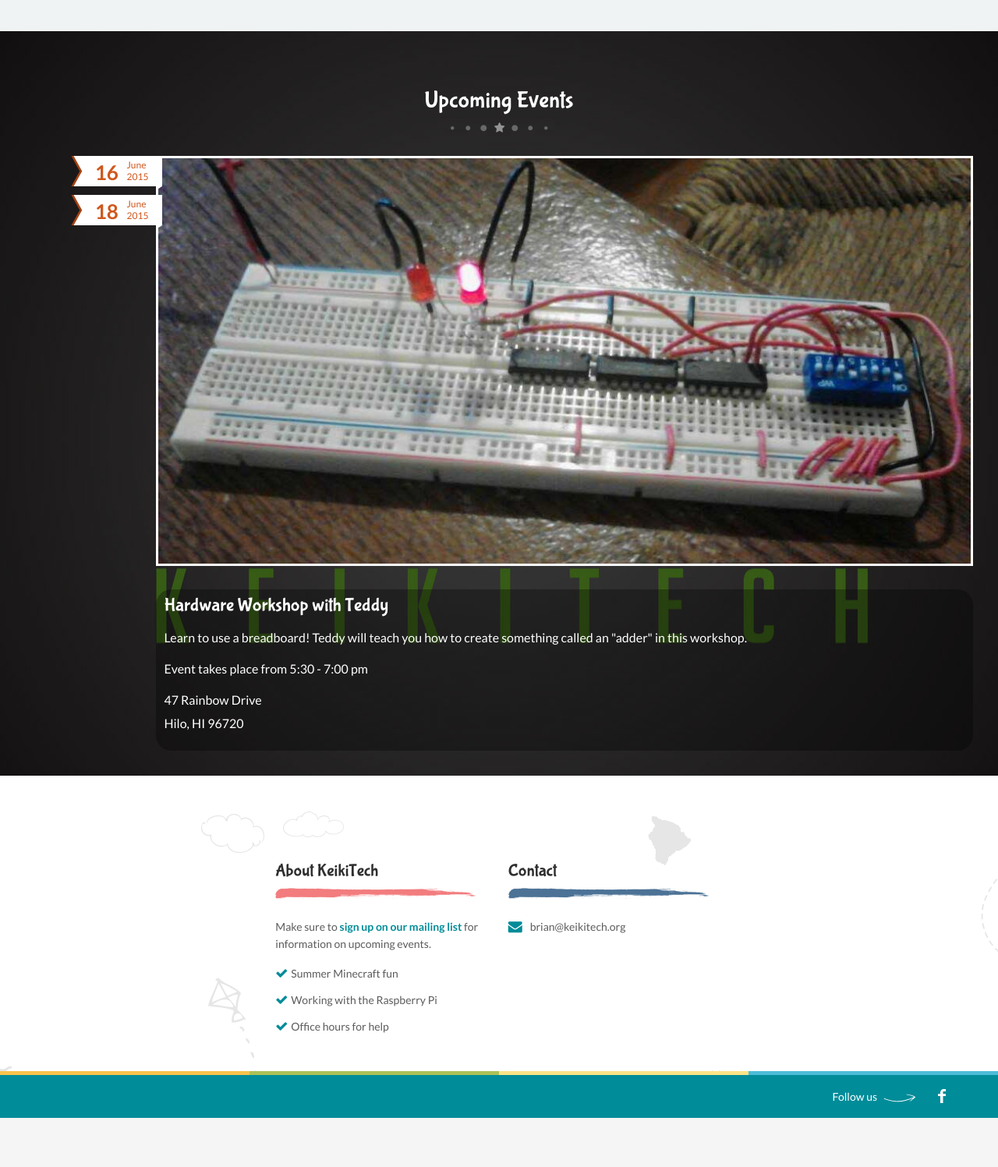
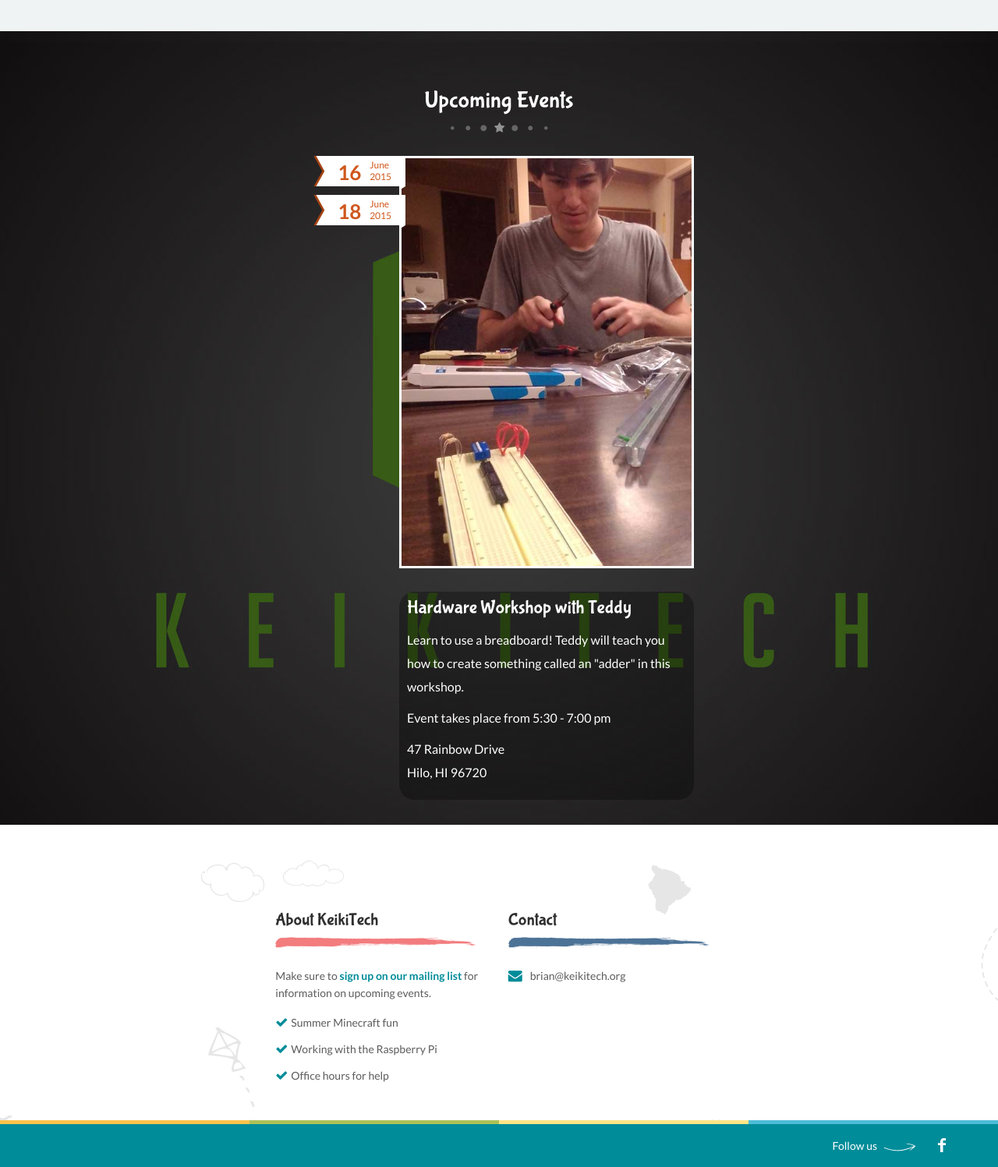
Before and after one commit to KeikiTech/keikitech.github.io, a PHP site: page / in a window 1280 px wide. Shown: the part 2513-4010 px from the top of the page at 78% size. Before the commit the page ends 3947 px from the top, so only its background shows below. Run offline with PHP 8.4, Linux system fonts and the light colour scheme.

Commit message:
smaller teddy image, centering event and such

```diff
--- a/index.html
+++ b/index.html
@@ -681,7 +681,8 @@
                     <div class="container">
                         <h2 class="dt-sc-hr-white-title">Upcoming Events</h2>
                         <!-- <div class="column dt-sc-one-half first"> -->
-                        <div class="column dt-sc-one-column">
+                        <div class="upcoming-event">
+                        <!-- <div class="column dt-sc-one-column"> -->
                             <article class="blog-entry">
                                 <div class="blog-entry-inner">
                                     <div class="entry-meta">
@@ -707,7 +708,7 @@
                                         <!-- <a href="#" class="entry_format"><span class="fa fa-picture-o"></span></a>	 -->
                                     </div>
                                     <div class="entry-thumb">
-                                        <a href="blog-detail.html"><img src="images/events/adder.jpg" alt="Teddy's Adder Workshop" title="Hardware Adder"></a>
+                                        <a href="blog-detail.html"><img src="images/events/teddy_hardware_small.jpg" alt="Teddy's Adder Workshop" title="Hardware Adder"></a>
                                     </div>
                                     <div class="entry-details black rounded-corners">
                                         <div class="entry-title">
--- a/style.css
+++ b/style.css
@@ -1340,9 +1340,9 @@ footer .footer-links p{float:left; background:url(images/footer_arrow.png) right
   padding: 5px 5px 0;
 }
 
-#upcoming .blog-entry img {
+/*#upcoming .blog-entry img {
 	width: 100%;
-}
+}*/
 
 .black {
     background:rgb(0,0,0);
@@ -1366,3 +1366,8 @@ footer .footer-links p{float:left; background:url(images/footer_arrow.png) right
 .entry-meta-second {
 	top: 50px;
 }
+
+.upcoming-event {
+	width: 500px;
+	margin: 0 auto;
+}
```
Also changed, not shown: images/events/teddy_hardware_small.jpg (added).
